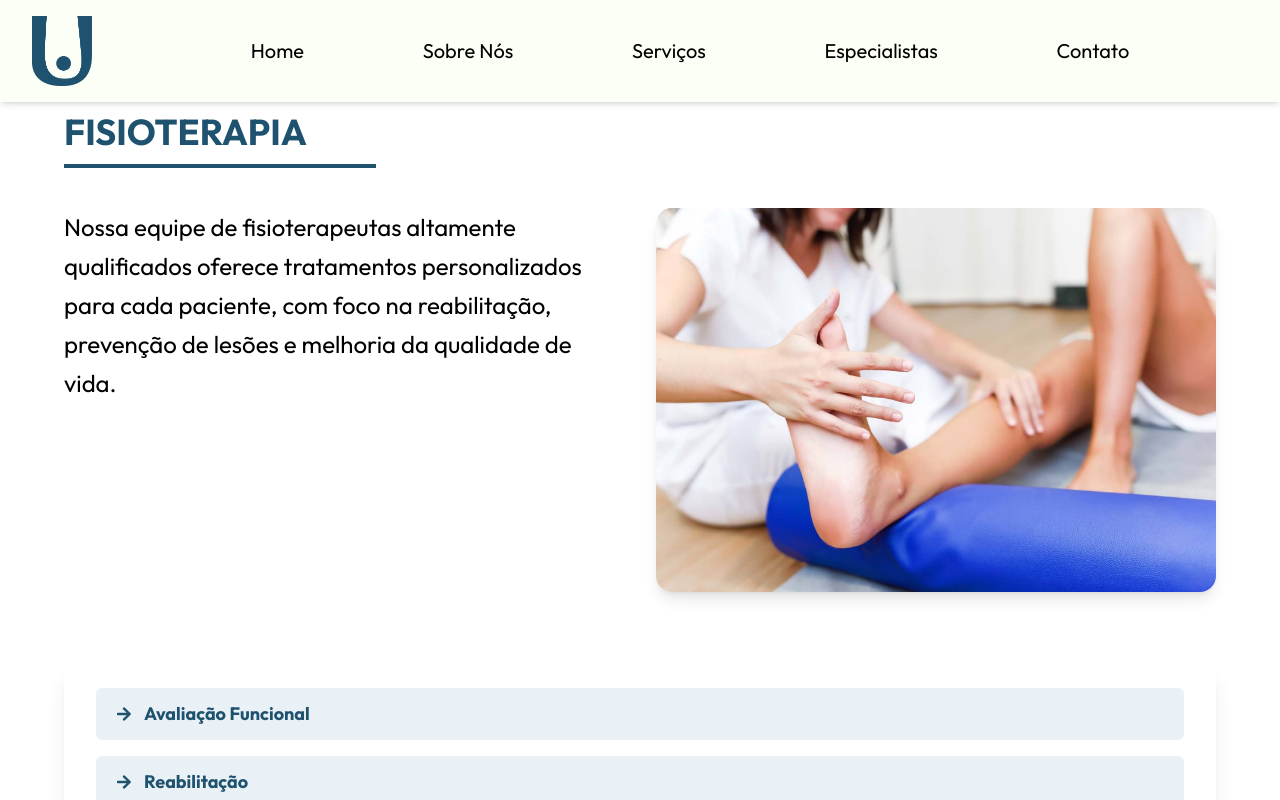
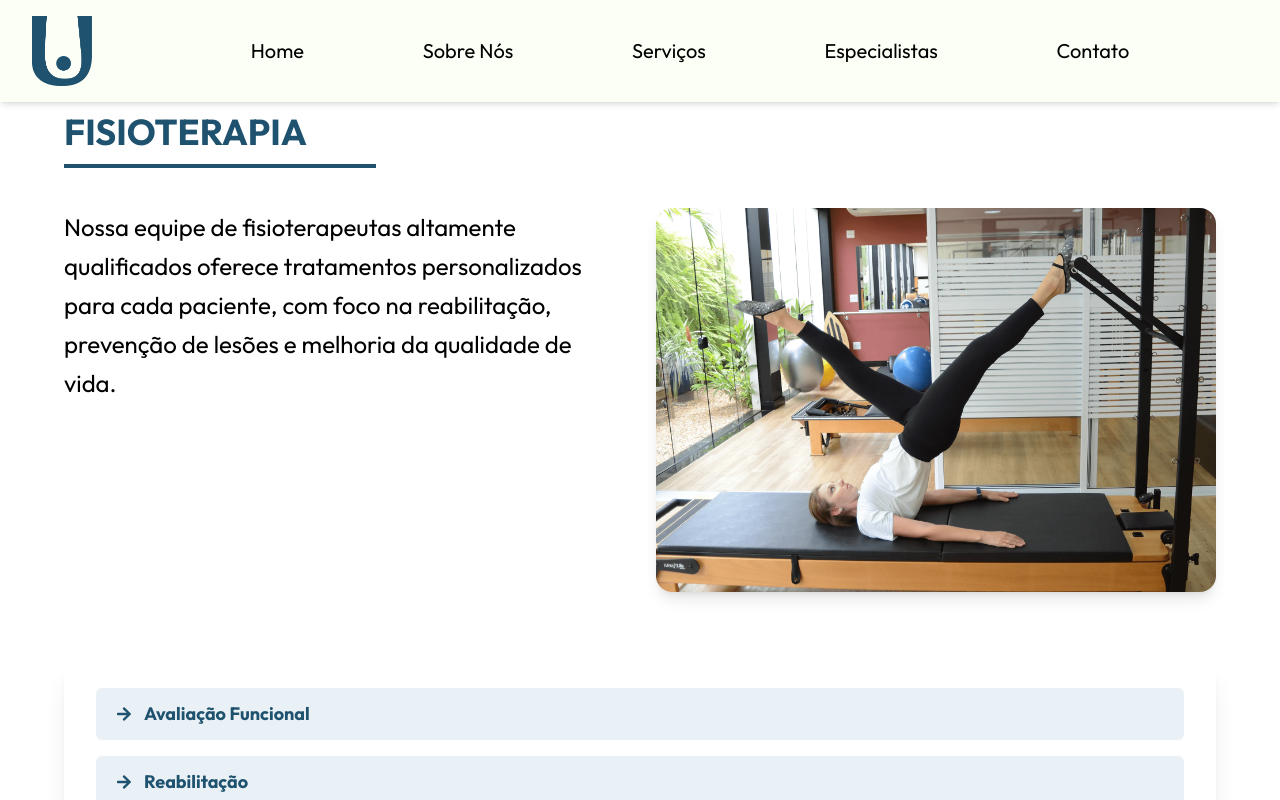
Before and after one commit to JuliaDisconzi/nuva, a Next.js app: page /fisio in a window 1280 px wide. Shown: the top 800 px of the page. Built offline with nearby package versions, Linux system fonts and the light colour scheme.

Commit message:
ajust fisio

```diff
--- a/src/app/fisio/page.tsx
+++ b/src/app/fisio/page.tsx
@@ -52,7 +52,7 @@ export default function Fisioterapia() {
         <div className="flex-1 flex justify-center md:justify-end w-full mt-6 md:mt-0">
           <div className="relative w-full h-64 sm:h-72 md:h-96 rounded-2xl shadow-lg">
             <Image
-              src="/fisio.jpg"
+              src="/fisio1.webp"
               alt="Fisioterapia"
               fill
               className="object-cover rounded-2xl"
```
Also changed, not shown: public/fisio1.webp (added).
